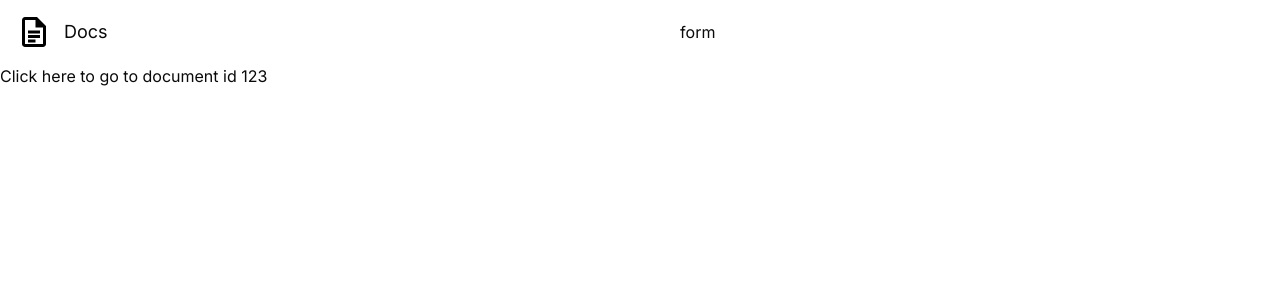
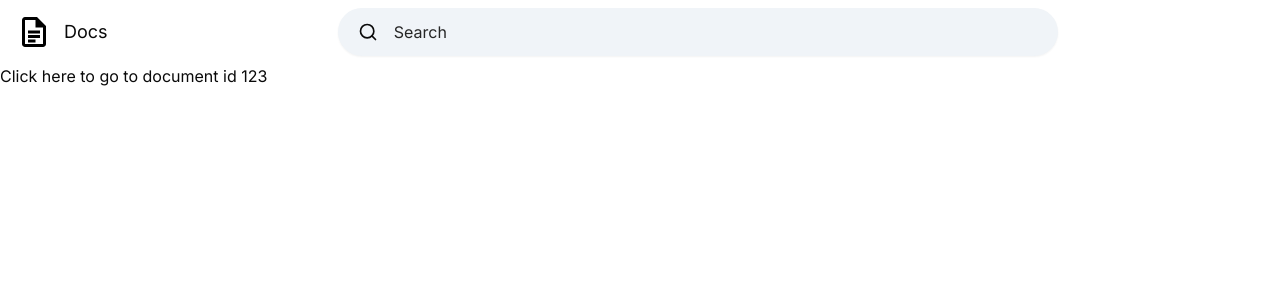
Before and after one commit to shandilyaaryan/CollabWrite, a Next.js app: page / in a window 1280 px wide. Shown: the top 300 px of the page. Built offline with nearby package versions, Linux system fonts and the light colour scheme.

Commit message:
Added search bar

```diff
--- a/package.json
+++ b/package.json
@@ -65,6 +65,7 @@
     "lucide-react": "^0.462.0",
     "next": "15.0.3",
     "next-themes": "^0.4.3",
+    "nuqs": "^2.2.3",
     "react": "19.0.0-rc-66855b96-20241106",
     "react-color": "^2.19.3",
     "react-day-picker": "^8.10.1",
--- a/src/app/(home)/search-input.tsx
+++ b/src/app/(home)/search-input.tsx
@@ -1,7 +1,42 @@
+"use client"
+
+import { Button } from "@/components/ui/button"
+import { Input } from "@/components/ui/input"
+import { SearchIcon, XIcon } from "lucide-react"
+import { useRef, useState } from "react"
+
 export const SearchInput = () => {
+    const [value, setValue] = useState('');
+
+    const inputRef = useRef<HTMLInputElement>(null);
+
+    const handleChange = (e: React.ChangeEvent<HTMLInputElement>) => {
+        setValue(e.target.value);
+    };
+
+    const handleClear = () => {
+        setValue("")
+        inputRef.current?.blur();
+    }
+
+
     return(
         <div className="flex-1 flex items-center justify-center">
-            form
+            <form
+            className="relative max-w-[720px] w-full"
+            >
+                <Input value={value} onChange={handleChange} ref={inputRef} placeholder="Search"
+                className="md:text-base placeholder:text-neutral-800 px-14 w-full border-none focus-visible:shadow-[0_1px_1px_0_rgba(65,69,73,.3),0_1px_3px_1px_rgba(65,69,73,.15)] bg-[#F0F4F8] rounded-full h-[48px] focus-visible:ring-0 focus:bg-white"
+                />
+                <Button type="submit" variant="ghost" size="icon" className="absolute left-3 top-1/2 -translate-y-1/2 [&_svg]:size-5 rounded-full">
+                    <SearchIcon />
+                </Button>
+                {value && (
+                    <Button type="button" variant="ghost" size="icon" onClick={handleClear} className="absolute right-3 top-1/2 -translate-y-1/2 [&_svg]:size-5 rounded-full">
+                    <XIcon />
+                    </Button>
+                )}
+            </form>
         </div>
     )
 }
--- a/src/app/layout.tsx
+++ b/src/app/layout.tsx
@@ -1,5 +1,6 @@
 import type { Metadata } from "next";
 import { Inter } from "next/font/google"
+
 import "./globals.css";
 
 
```
Also changed, not shown: 1 other file (tests, documents, lock files or other folders).
